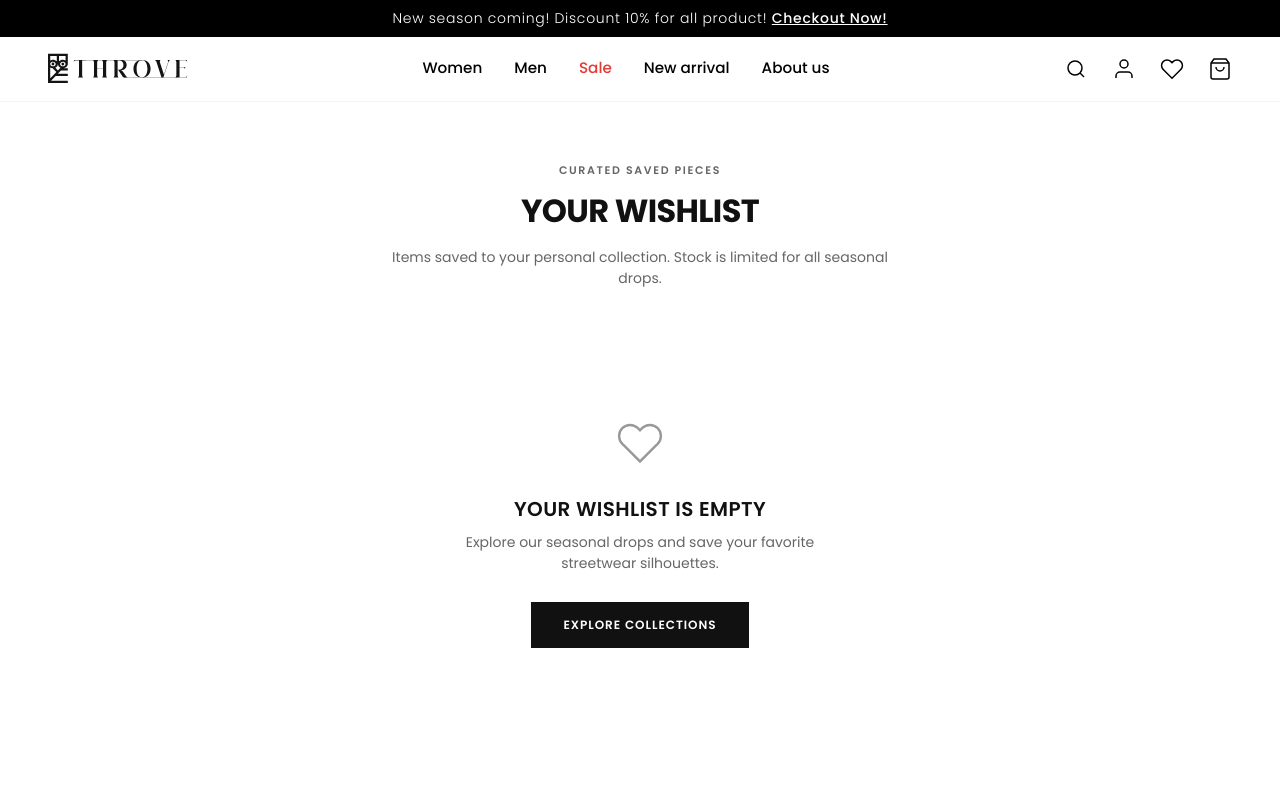
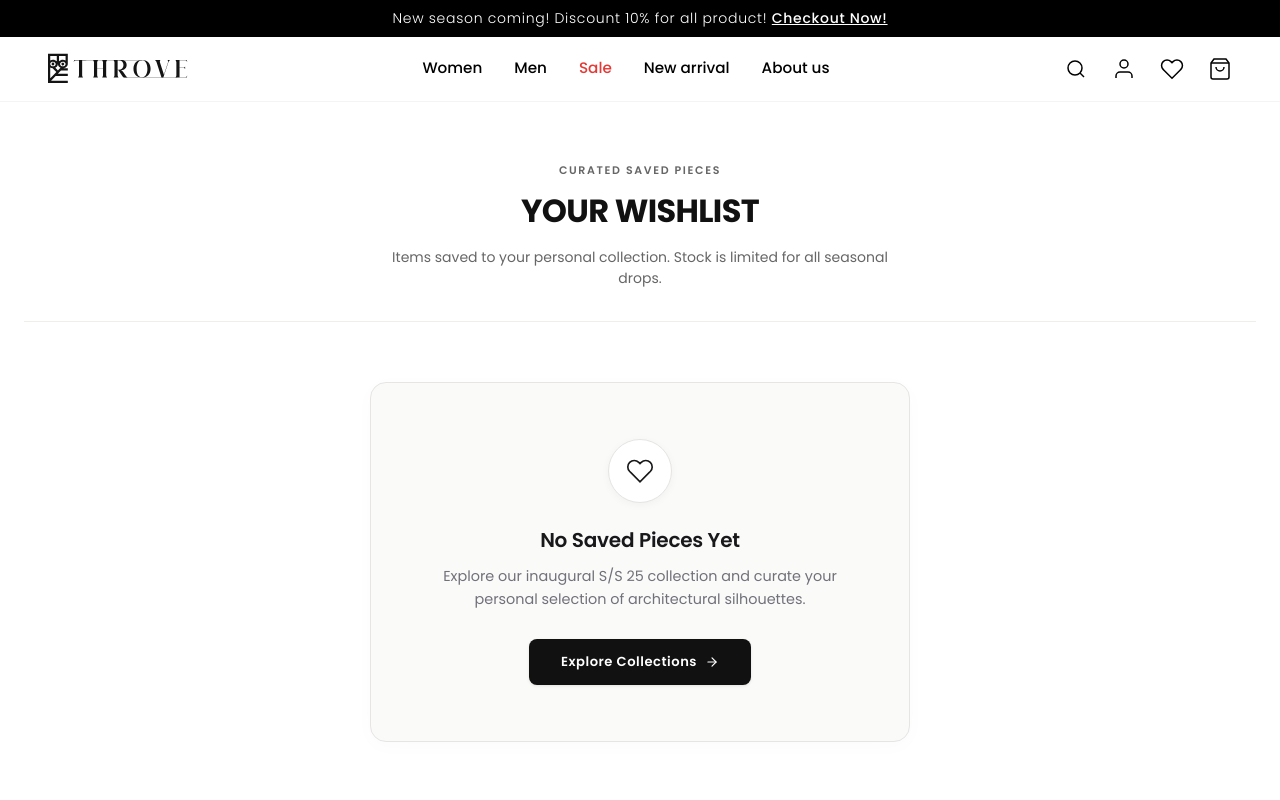
Before and after one commit to rushish-mewada/throve-frontend, a Next.js app: page /wishlist in a window 1280 px wide. Shown: the top 800 px of the page. Built offline with nearby package versions, Linux system fonts and the light colour scheme; a web font is replaced by a local one.

Commit message:
fix(wishlist): segregate empty state card from page title and resolve duplicate heading styling

```diff
--- a/src/app/(shop)/wishlist/_components/WishlistGrid/WishlistGrid.js
+++ b/src/app/(shop)/wishlist/_components/WishlistGrid/WishlistGrid.js
@@ -26,19 +26,25 @@ export default function WishlistGrid() {
 
   if (items.length === 0) {
     return (
-      <div className={styles.emptyState}>
-        <div className={styles.emptyIcon}>
-          <svg width="48" height="48" viewBox="0 0 24 24" fill="none" stroke="currentColor" strokeWidth="1.2">
+      <div className={styles.emptyStateContainer}>
+        <div className={styles.emptyCard}>
+          <div className={styles.emptyIconCircle}>
+            <svg width="28" height="28" viewBox="0 0 24 24" fill="none" stroke="currentColor" strokeWidth="1.4">
               <path d="M20.84 4.61a5.5 5.5 0 0 0-7.78 0L12 5.67l-1.06-1.06a5.5 5.5 0 0 0-7.78 7.78l1.06 1.06L12 21.23l7.78-7.78 1.06-1.06a5.5 5.5 0 0 0 0-7.78z" />
             </svg>
           </div>
-        <h2 className={styles.emptyTitle}>Your Wishlist is Empty</h2>
+          <h2 className={styles.emptyTitle}>No Saved Pieces Yet</h2>
           <p className={styles.emptyText}>
-          Explore our seasonal drops and save your favorite streetwear silhouettes.
+            Explore our inaugural S/S 25 collection and curate your personal selection of architectural silhouettes.
           </p>
           <Link href="/collections" className={styles.exploreBtn}>
-          Explore Collections
+            <span>Explore Collections</span>
+            <svg width="14" height="14" viewBox="0 0 24 24" fill="none" stroke="currentColor" strokeWidth="2" strokeLinecap="round" strokeLinejoin="round">
+              <line x1="5" y1="12" x2="19" y2="12"></line>
+              <polyline points="12 5 19 12 12 19"></polyline>
+            </svg>
           </Link>
+        </div>
       </div>
     );
   }
--- a/src/app/(shop)/wishlist/_components/WishlistGrid/WishlistGrid.module.css
+++ b/src/app/(shop)/wishlist/_components/WishlistGrid/WishlistGrid.module.css
@@ -213,49 +213,78 @@
 }
 
 /* Empty State */
-.emptyState {
-  text-align: center;
-  padding: 80px 20px;
-  max-width: 440px;
-  margin: 0 auto;
+.emptyStateContainer {
+  padding: 12px 0 60px;
+  display: flex;
+  justify-content: center;
 }
 
-.emptyIcon {
-  color: var(--color-text-muted, #999999);
-  margin-bottom: 20px;
+.emptyCard {
+  width: 100%;
+  max-width: 540px;
+  background-color: var(--color-background-secondary, #fafaf9);
+  border: 1px solid var(--color-border-subtle, #e7e5e4);
+  border-radius: 16px;
+  padding: 56px 36px;
+  text-align: center;
+  box-shadow: 0 4px 20px rgba(0, 0, 0, 0.02);
+}
+
+.emptyIconCircle {
+  width: 64px;
+  height: 64px;
+  border-radius: 50%;
+  background-color: #ffffff;
+  border: 1px solid var(--color-border-subtle, #e7e5e4);
+  display: inline-flex;
+  align-items: center;
+  justify-content: center;
+  color: var(--color-text-primary, #18181b);
+  margin-bottom: 22px;
+  box-shadow: 0 2px 8px rgba(0, 0, 0, 0.04);
 }
 
 .emptyTitle {
-  font-size: 20px;
+  font-family: var(--font-poppins), sans-serif;
+  font-size: 1.25rem;
   font-weight: 600;
-  text-transform: uppercase;
-  letter-spacing: 0.02em;
-  color: var(--color-text-primary, #111111);
-  margin-bottom: 8px;
+  text-transform: none;
+  letter-spacing: -0.01em;
+  color: var(--color-text-primary, #18181b);
+  margin: 0 0 10px;
 }
 
 .emptyText {
-  font-size: 14px;
-  color: var(--color-text-secondary, #666666);
-  line-height: 1.5;
-  margin-bottom: 28px;
+  font-family: var(--font-poppins), sans-serif;
+  font-size: 0.9rem;
+  color: var(--color-text-secondary, #71717a);
+  line-height: 1.6;
+  max-width: 420px;
+  margin: 0 auto 28px;
 }
 
 .exploreBtn {
-  display: inline-block;
-  padding: 14px 32px;
+  display: inline-flex;
+  align-items: center;
+  justify-content: center;
+  gap: 8px;
+  padding: 13px 32px;
   background: var(--color-background-inverse, #111111);
   color: var(--color-text-inverse, #ffffff);
-  font-size: 12px;
+  font-family: var(--font-poppins), sans-serif;
+  font-size: 0.82rem;
   font-weight: 600;
-  letter-spacing: 0.08em;
-  text-transform: uppercase;
+  letter-spacing: 0.04em;
+  border-radius: 8px;
   text-decoration: none;
-  transition: opacity 0.2s ease;
+  transition: all 0.2s ease;
+  box-shadow: 0 1px 3px rgba(0, 0, 0, 0.1);
 }
 
 .exploreBtn:hover {
-  opacity: 0.85;
+  background: #27272a;
+  transform: translateY(-1px);
+  box-shadow: 0 4px 12px rgba(0, 0, 0, 0.12);
 }
 
 @media (max-width: 1024px) {
@@ -266,6 +295,25 @@
 }
 
 @media (max-width: 640px) {
+  .emptyCard {
+    padding: 40px 20px;
+    border-radius: 12px;
+  }
+
+  .emptyTitle {
+    font-size: 1.12rem;
+  }
+
+  .emptyText {
+    font-size: 0.85rem;
+    margin-bottom: 24px;
+  }
+
+  .exploreBtn {
+    width: 100%;
+    padding: 12px 20px;
+  }
+
   .grid {
     grid-template-columns: repeat(2, minmax(0, 1fr));
     gap: 20px 12px;
--- a/src/app/(shop)/wishlist/page.js
+++ b/src/app/(shop)/wishlist/page.js
@@ -2,8 +2,8 @@ import WishlistGrid from './_components/WishlistGrid/WishlistGrid';
 import styles from './page.module.css';
 
 export const metadata = {
-  title: 'Wishlist | Throve Luxury Streetwear',
-  description: 'View and manage your saved Throve pieces. Exclusive Indian luxury streetwear.',
+  title: 'Wishlist | Throve Luxury Tailoring',
+  description: 'View and manage your saved Throve pieces. Exclusive Indian luxury couture and architectural tailoring.',
 };
 
 export default function WishlistPage() {
--- a/src/app/(shop)/wishlist/page.module.css
+++ b/src/app/(shop)/wishlist/page.module.css
@@ -11,7 +11,9 @@
 
 .header {
   text-align: center;
-  margin-bottom: 50px;
+  margin-bottom: 48px;
+  padding-bottom: 32px;
+  border-bottom: 1px solid var(--color-border-subtle, #f0eeeb);
 }
 
 .eyebrow {
@@ -48,6 +50,7 @@
 
   .header {
     margin-bottom: 32px;
+    padding-bottom: 24px;
   }
 
   .title {
```
Lines whose indentation alone changed are shown as unchanged.
